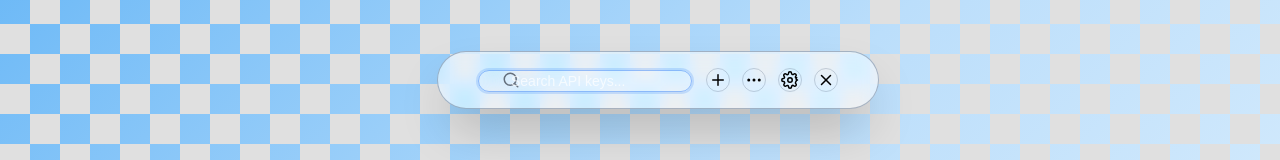
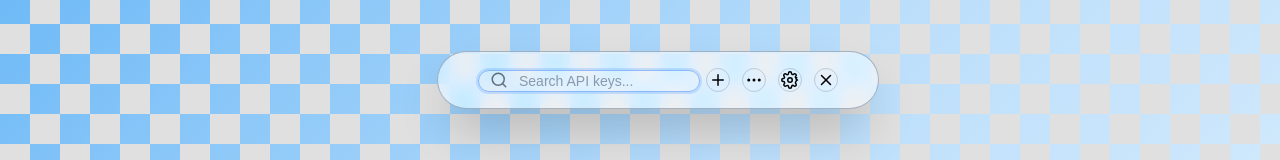
Before and after one commit to blueraincoatli/APIkeyManager, a React (Vite) app: page / in a window 1280 px wide. Shown: the part 126-286 px from the top of the page. Built offline with nearby package versions, Linux system fonts and the light colour scheme; the HTML template or start-up script is replaced by a standard one.

Commit message:
"修复浅色模式下搜索框文字颜色和图标位置问题"

```diff
--- a/src/components/FloatingToolbar/FloatingToolbar.css
+++ b/src/components/FloatingToolbar/FloatingToolbar.css
@@ -91,7 +91,7 @@
 /* Search icon */
 .floating-toolbar-search-icon {
   position: absolute;
-  left: 24px;
+  left: 12px; /* 调整位置，使其不与文字重叠 */
   top: 50%;
   transform: translateY(-50%);
   opacity: 0.7;
@@ -100,7 +100,7 @@
 /* Search input */
 .floating-toolbar-search-input {
   width: calc(100% - 3rem);
-  padding: var(--space-3xs) var(--space-m) var(--space-3xs) 2rem;
+  padding: var(--space-3xs) var(--space-m) var(--space-3xs) 2.5rem; /* 调整左侧内边距，为图标留出空间 */
   background-color: transparent;
   background-clip: padding-box;
   border: var(--border-width-s) solid var(--glass-border-light);
@@ -131,7 +131,7 @@
 }
 
 .floating-toolbar-search-input::placeholder {
-  color: rgba(255, 255, 255, 0.7);
+  color: rgba(100, 116, 139, 0.7); /* 使用深灰色而不是白色 */
 }
 
 .dark .floating-toolbar-search-input {
```
